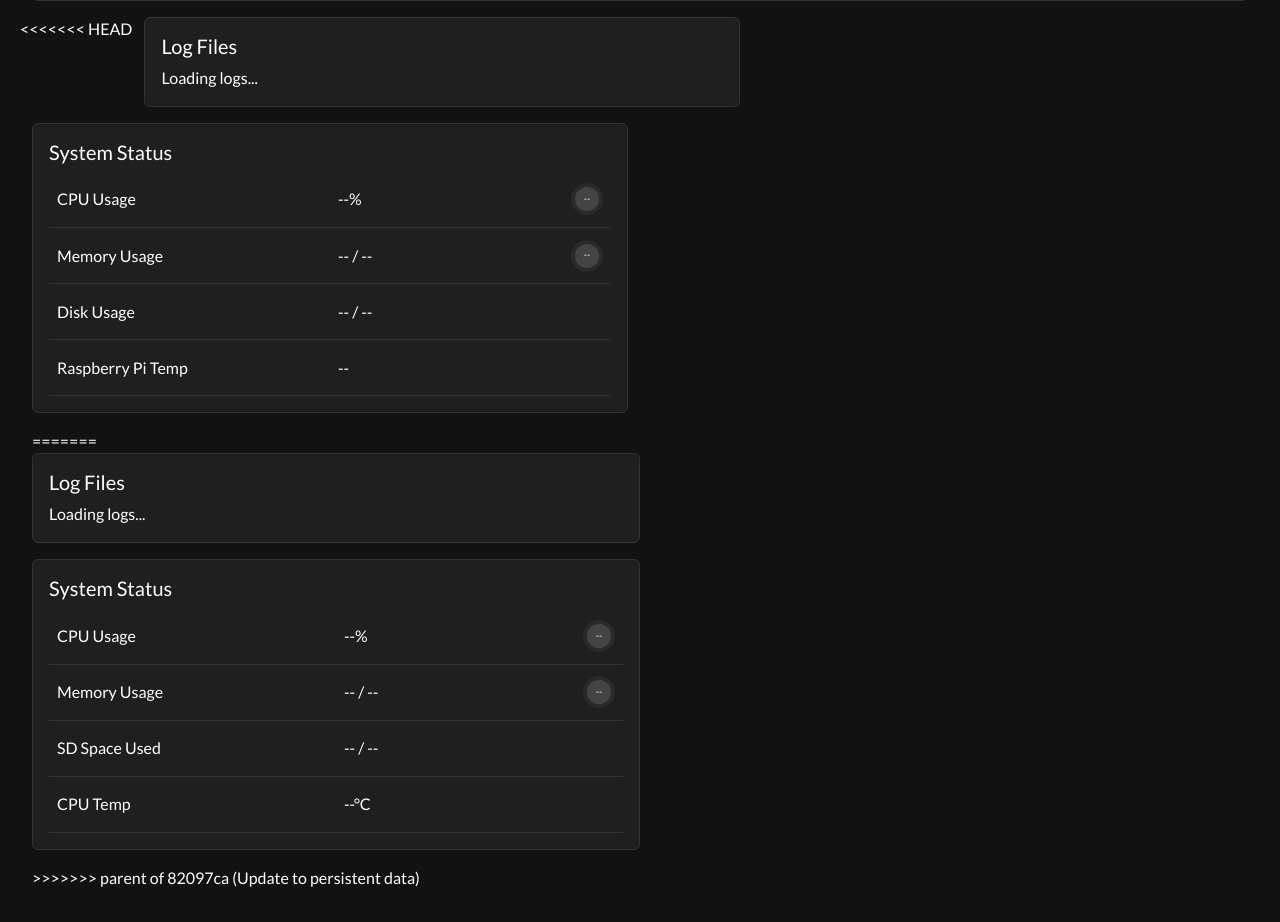
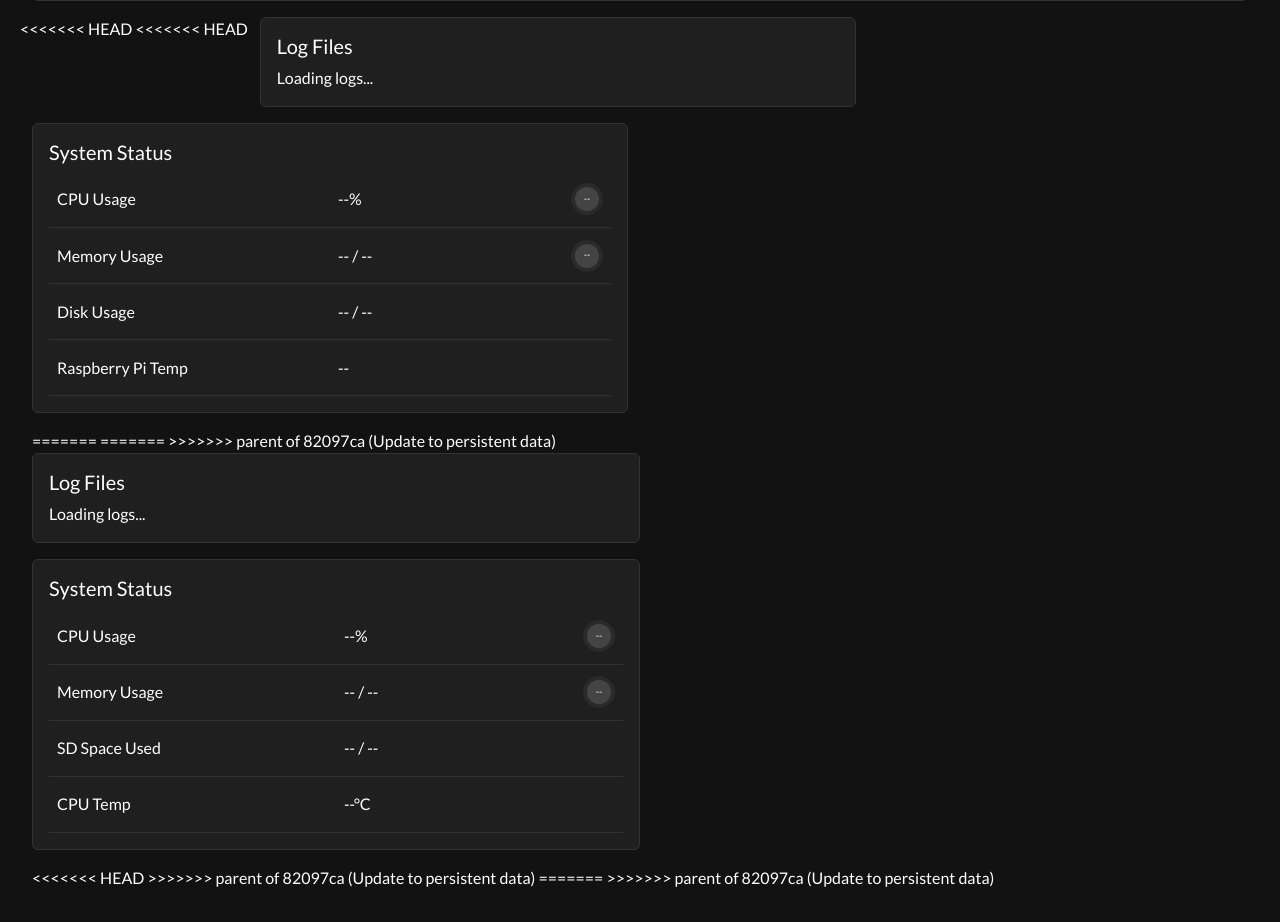
Before and after one commit to juliusjj25/SM3k, a Python web app: template backend/templates/index.html in a window 1280 px wide. Shown: the part 522-1444 px from the top of the page. Run offline with Jinja, Linux system fonts and the light colour scheme; the template is opened without the code that fills it, so the values that code supplies are empty; some libraries are stand-ins or nearby versions.

Commit message:
Trying to fix

```diff
--- a/backend/templates/index.html
+++ b/backend/templates/index.html
@@ -7,8 +7,12 @@
   <link href="https://cdn.jsdelivr.net/npm/bootstrap-icons@1.10.5/font/bootstrap-icons.css" rel="stylesheet">
   <script src="https://cdn.jsdelivr.net/npm/chart.js"></script>
 <<<<<<< HEAD
+<<<<<<< HEAD
   <!-- Use local socket.io client served by Flask-SocketIO so it works offline -->
   <script src="/socket.io/socket.io.js"></script>
+=======
+  <!-- Head tag -->
+>>>>>>> parent of 82097ca (Update to persistent data)
 =======
   <!-- Head tag -->
 >>>>>>> parent of 82097ca (Update to persistent data)
@@ -64,6 +68,7 @@
     .text-end { text-align: right; } .text-start { text-align: left; }
     td, th { white-space: nowrap; vertical-align: middle !important; height: 3.5rem; }
 <<<<<<< HEAD
+<<<<<<< HEAD
     th:nth-child(1), td:nth-child(1) { width: 30%; text-align: left; }
     th:nth-child(2), td:nth-child(2) { width: 25%; text-align: left; }
     th:nth-child(3), td:nth-child(3) { width: 25%; text-align: right; }
@@ -72,6 +77,8 @@
     .status-bubble::before { content: ''; position: absolute; top: 4px; left: 4px; right: 4px; bottom: 4px; border-radius: 50%; background: conic-gradient(red 0%, #444 0%); z-index: 0; }
     .status-bubble span { position: relative; z-index: 1; }
 =======
+=======
+>>>>>>> parent of 82097ca (Update to persistent data)
 	th:nth-child(1),
 	td:nth-child(1) {
 	  width: 30%;
@@ -172,6 +179,7 @@
 
   <div class="row">
 <<<<<<< HEAD
+<<<<<<< HEAD
     <div class="col-md-6">
       <div class="card">
         <div class="card-body">
@@ -197,6 +205,8 @@
     </div>
   </div>
 =======
+=======
+>>>>>>> parent of 82097ca (Update to persistent data)
 	  <div class="col-md-6">
 		  <div class="card">
 			<div class="card-body">
@@ -234,6 +244,9 @@
 			</div>
 		  </div>
 		</div>
+<<<<<<< HEAD
+>>>>>>> parent of 82097ca (Update to persistent data)
+=======
 >>>>>>> parent of 82097ca (Update to persistent data)
 
   <script>
@@ -243,6 +256,7 @@
     }
     document.getElementById('logFilename').placeholder = `${getFormattedDate()}.csv`;
 
+<<<<<<< HEAD
 <<<<<<< HEAD
     const sensors = [
       { name: 'Chamber Temp', key: 'ChamberTemp', color: '#6c757d' },
@@ -426,11 +440,20 @@
 
     document.getElementById('startLogging').addEventListener('click', () => {
       let filename = document.getElementById('logFilename').value.trim();
+=======
+    let isLogging = false;
+
+    document.getElementById('startLogging').addEventListener('click', () => {
+      let filename = document.getElementById('logFilename').value.trim();
+>>>>>>> parent of 82097ca (Update to persistent data)
       if (!filename.toLowerCase().endsWith('.csv')) {
         filename += '.csv';
         document.getElementById('logFilename').value = filename;
       }
       isLogging = true;
+<<<<<<< HEAD
+>>>>>>> parent of 82097ca (Update to persistent data)
+=======
 >>>>>>> parent of 82097ca (Update to persistent data)
       document.querySelector('#startLogging i').className = 'bi bi-record-fill text-danger';
       console.log('Logging started:', filename);
@@ -458,6 +481,7 @@
 		  const diskText = `${(data.disk_used / 1024 / 1024 / 1024).toFixed(2)} / ${(data.disk_total / 1024 / 1024 / 1024).toFixed(2)} GB`;
 
 <<<<<<< HEAD
+<<<<<<< HEAD
     async function fetchSystemStats() {
       try {
         const res = await fetch('/system-stats');
@@ -479,6 +503,8 @@
         document.getElementById('memBubble').innerText = '--';
       }
 =======
+=======
+>>>>>>> parent of 82097ca (Update to persistent data)
 		  document.getElementById('piCpu').innerText = `${data.cpu.toFixed(2)}%`;
 		  document.getElementById('piMem').innerText = memText;
 		  document.getElementById('piDisk').innerText = diskText;
@@ -495,6 +521,7 @@
 		  document.getElementById('cpuBubble').innerText = '--';
 		  document.getElementById('memBubble').innerText = '--';
 		});
+<<<<<<< HEAD
 >>>>>>> parent of 82097ca (Update to persistent data)
     }
 
@@ -544,8 +571,14 @@
       } catch (e) {
         document.getElementById('logTable').textContent = 'Error loading logs.';
       }
+=======
+>>>>>>> parent of 82097ca (Update to persistent data)
     }
 
+	setInterval(fetchSystemStats, 5000);
+    fetchSystemStats()
+
+<<<<<<< HEAD
     document.addEventListener('DOMContentLoaded', async () => {
       setupTable();
       setupChart();
@@ -555,6 +588,8 @@
       fetchSystemStats();
       setInterval(fetchSystemStats, 5000);
 =======
+=======
+>>>>>>> parent of 82097ca (Update to persistent data)
     const sensors = [
       { name: 'Chamber', color: '#6c757d' },
       { name: 'Probe 1', color: '#dc3545' },
@@ -629,6 +664,9 @@
           }
         }
       }
+<<<<<<< HEAD
+>>>>>>> parent of 82097ca (Update to persistent data)
+=======
 >>>>>>> parent of 82097ca (Update to persistent data)
     });
 
```
Also changed, not shown: backend/app.py (+31 -0 lines), backend/services/serial_bridge.py (+11 -0 lines), 1 other file.
